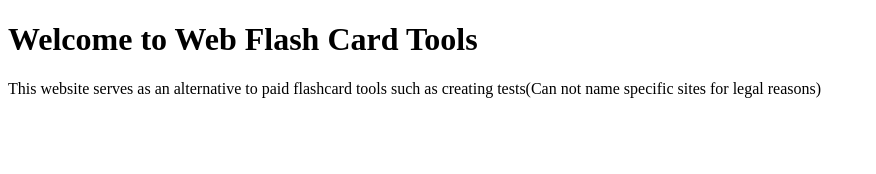
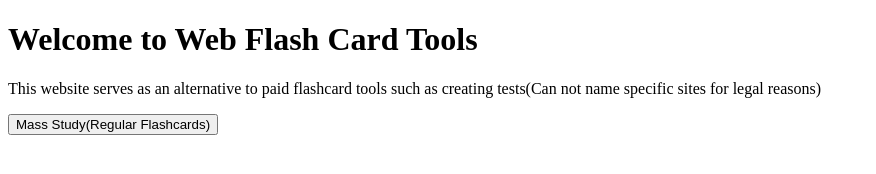
Before and after one commit to jman45-9/webFlashcardsTools, a plain HTML site: page pages/index.html in a window 1280 px wide. Shown: the whole page, without its empty margins (0-876 px from the left). Drawn offline with Linux system fonts and the light colour scheme.

Commit message:
added link from index

```diff
--- a/pages/index.html
+++ b/pages/index.html
@@ -7,5 +7,6 @@
 <body>
   <h1>Welcome to Web Flash Card Tools</h1>
   <p>This website serves as an alternative to paid flashcard tools such as creating tests(Can not name specific sites for legal reasons)</p>
+  <a href="mass-study.html"><button>Mass Study(Regular Flashcards)</button></a>
 </body>
 </html>
```
